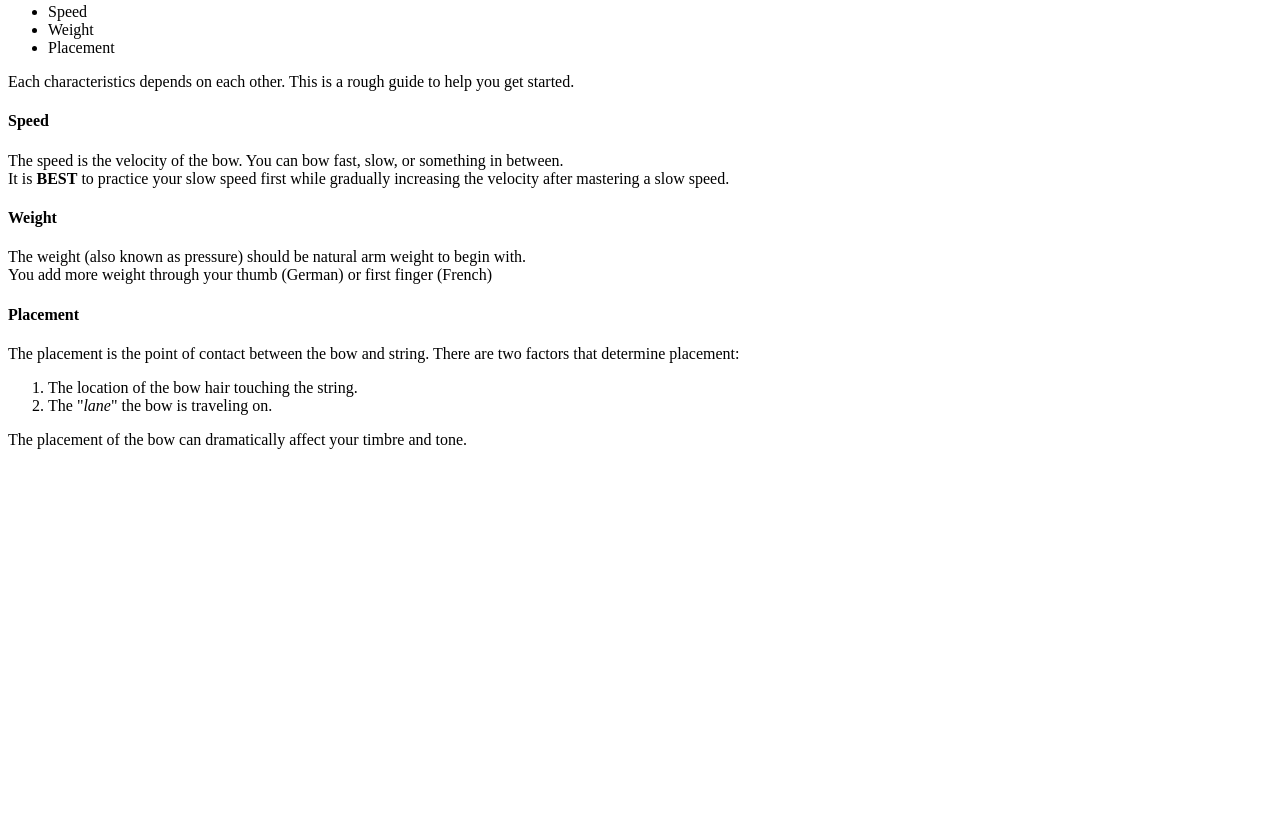
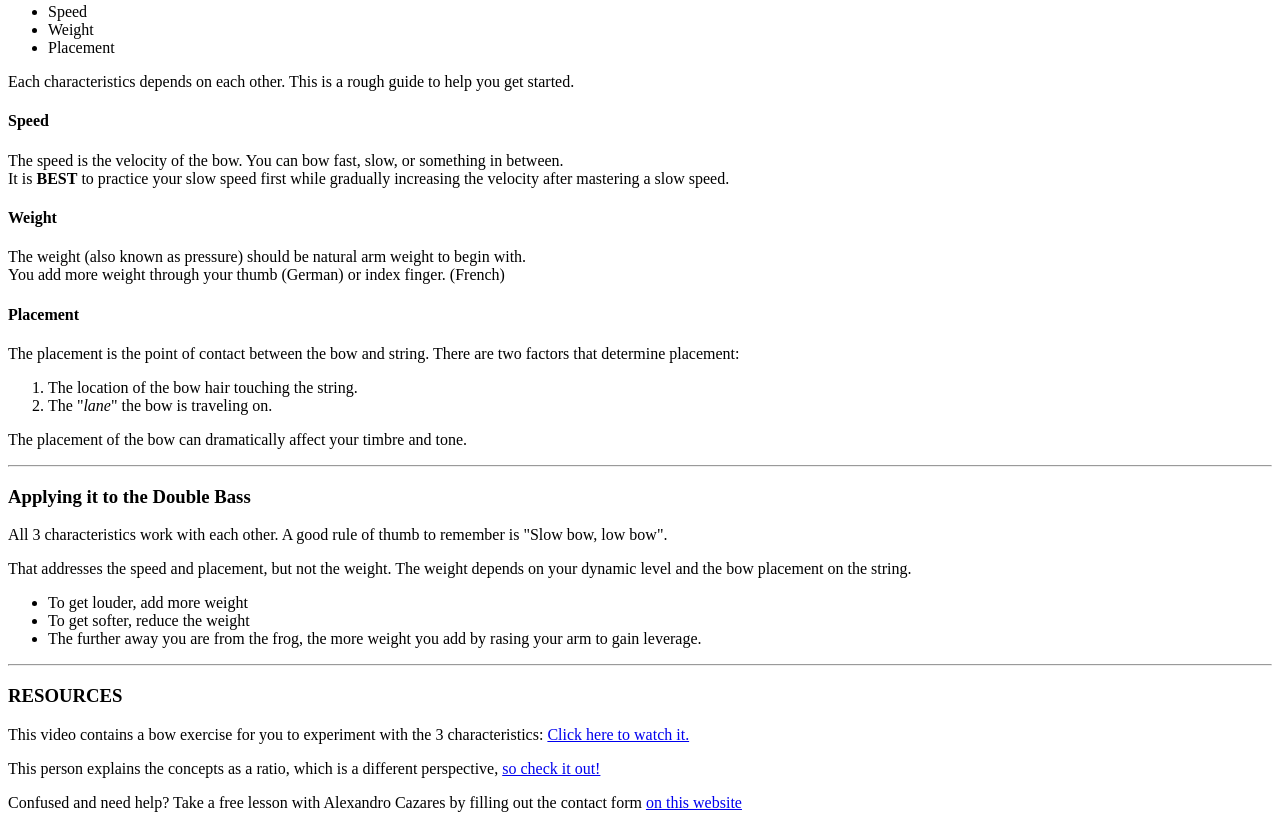
Before and after one commit to CazaresCode/BasicHTMLTags, a plain HTML site: page index.html in a window 1280 px wide. Shown: the part 279-1107 px from the top of the page. Before the commit the page ends 800 px from the top, so only its background shows below. Drawn offline with Linux system fonts and the light colour scheme.

Commit message:
added resources

```diff
--- a/index.html
+++ b/index.html
@@ -40,8 +40,10 @@
     <h4>Weight</h4>
 
     <p>The weight (also known as pressure) should be natural arm weight to begin with.
+
         <br/>
-        You add more weight through your thumb (German) or first finger (French)
+
+        You add more weight through your thumb (German) or index finger. (French)
     </p>
 
     <h4>Placement</h4>
@@ -54,5 +56,31 @@
     </p>
     <p>The placement of the bow can dramatically affect your timbre and tone.</p>
 
+    <hr/>
+
+    <h3>Applying it to the Double Bass</h3>
+
+    <p>All 3 characteristics work with each other. A good rule of thumb to remember is "Slow bow, low bow".</p>
+    <p>That addresses the speed and placement, but not the weight. The weight depends on your dynamic level and the bow placement on the string.
+        <ul>
+            <li>To get louder, add more weight</li>
+            <li>To get softer, reduce the weight</li>
+            <li>The further away you are from the frog, the more weight you add by rasing your arm to gain leverage.</li>
+        </ul>
+    </p>
+
+    <hr/>
+
+    <h3>RESOURCES</h3>
+
+    <p>This video contains a bow exercise for you to experiment with the 3 characteristics:
+        <a href="https://www.youtube.com/watch?v=G-soXTASbZY&t=3s" target="_blank">Click here to watch it.</a></p>
+
+    <p>This person explains the concepts as a ratio, which is a different perspective,
+        <a href="https://www.youtube.com/watch?v=Kjks9MCY1jU" target="_blank">so check it out!</a></p>
+
+    <p>Confused and need help? Take a free lesson with Alexandro Cazares by filling out the contact form
+        <a href="https://cazaresmusic.com/#contact" target="_blank">on this website</a></p>
+
 </body>
 </html>
```
